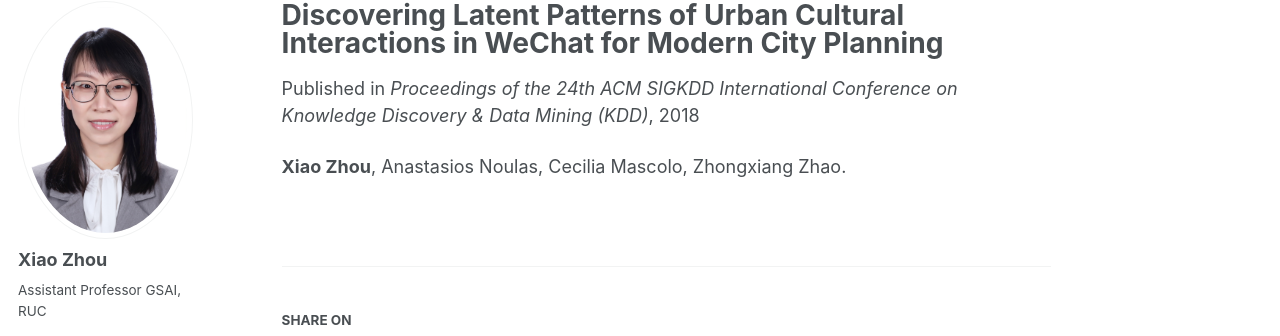
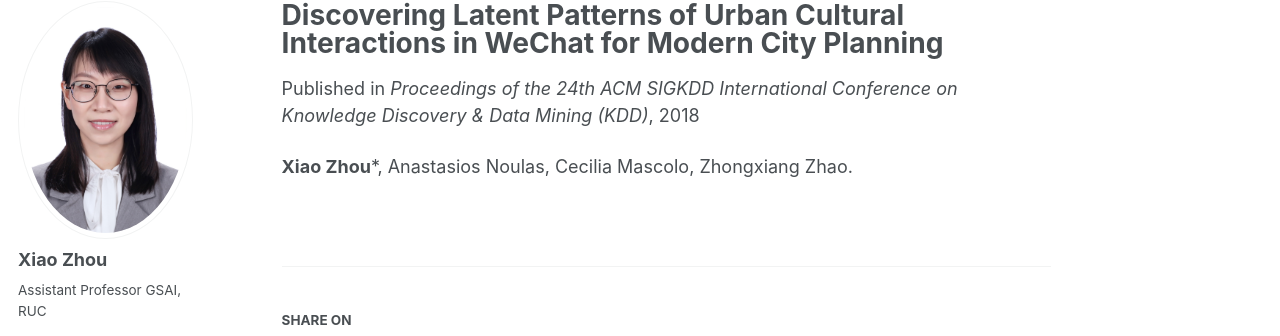
Before and after one commit to lxin131/XiaoZHOUCAM.github.io, a Jekyll site: the page built from _publications/KDD2018.md, in a window 1280 px wide. Shown: the part 117-453 px from the top of the page. Built offline with Jekyll 4.4.1, drawn with Linux system fonts in a browser that asks for light colours; some web fonts are replaced.

Commit message:
Update KDD2018.md

```diff
--- a/_publications/KDD2018.md
+++ b/_publications/KDD2018.md
@@ -6,4 +6,4 @@ venue: 'Proceedings of the 24th ACM SIGKDD International Conference on Knowledge
 paperurl: 'http://XiaoZHOUCAM.github.io/files/KDD2018.pdf'
 ---
 
-**Xiao Zhou**, Anastasios Noulas, Cecilia Mascolo, Zhongxiang Zhao.
+**Xiao Zhou**\*, Anastasios Noulas, Cecilia Mascolo, Zhongxiang Zhao.
```
